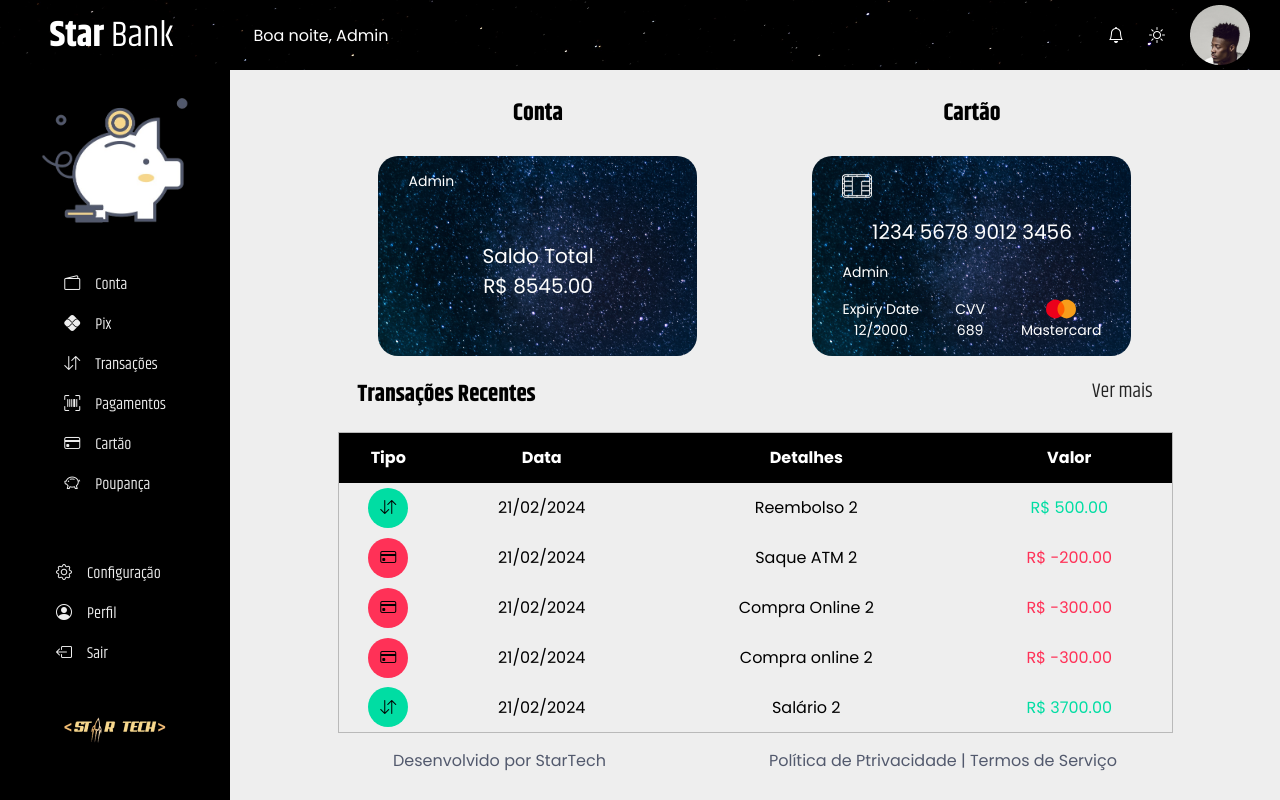
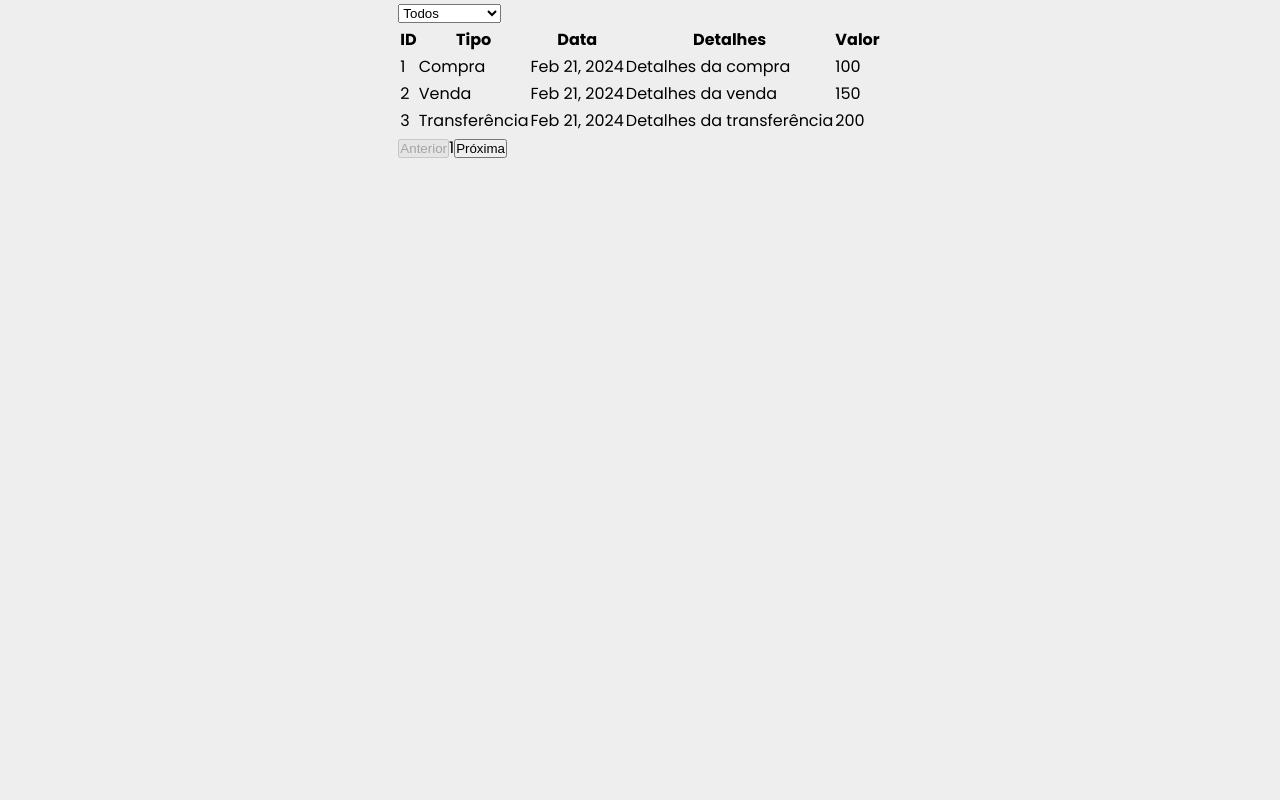
Before and after one commit to marina-barbosa/starbank-backend-v1, an Angular app: page /home in a window 1280 px wide. Built offline with nearby package versions, Linux system fonts and the light colour scheme.

Commit message:
feat: filtro de transaçoes funcional

```diff
--- a/src/app/app.component.html
+++ b/src/app/app.component.html
@@ -1,4 +1,5 @@
 <!-- <app-landing-page></app-landing-page> -->
 <!-- <app-home></app-home> -->
 <!-- <app-footer></app-footer> -->
-<router-outlet></router-outlet>
+<app-tabela-transacoes></app-tabela-transacoes>
+<!-- <router-outlet></router-outlet> -->
--- a/src/app/app.component.ts
+++ b/src/app/app.component.ts
@@ -1,18 +1,18 @@
 import { CommonModule } from '@angular/common';
 import { Component } from '@angular/core';
 import { FormsModule } from '@angular/forms';
-import { BrowserModule } from '@angular/platform-browser';
 import { RouterOutlet } from '@angular/router';
 import { HomeComponent } from "./dashboard/home/home.component";
 import { FooterComponent } from "./components/footer/footer.component";
 import { LandingPageComponent } from './components/landing-page/landing-page.component';
+import { TabelaTransacoesComponent } from './dashboard/tabela-transacoes/tabela-transacoes.component';
 
 @Component({
   selector: 'app-root',
   standalone: true,
   templateUrl: './app.component.html',
   styleUrl: './app.component.scss',
-  imports: [CommonModule, FormsModule, RouterOutlet, HomeComponent, FooterComponent, LandingPageComponent]
+  imports: [CommonModule, FormsModule, RouterOutlet, HomeComponent, FooterComponent, LandingPageComponent, TabelaTransacoesComponent]
 })
 export class AppComponent {
   title = 'StarPay';
--- /dev/null
+++ b/src/app/dashboard/tabela-transacoes/tabela-transacoes.component.html
@@ -0,0 +1,35 @@
+<div>
+  <select [(ngModel)]="filtroTipo" (change)="onFilterChange()">
+    <option value="todos">Todos</option>
+    <option value="Compra">Compra</option>
+    <option value="Venda">Venda</option>
+    <option value="Transferência">Transferência</option>
+  </select>
+</div>
+
+<table>
+  <thead>
+    <tr>
+      <th>ID</th>
+      <th>Tipo</th>
+      <th>Data</th>
+      <th>Detalhes</th>
+      <th>Valor</th>
+    </tr>
+  </thead>
+  <tbody>
+    <tr *ngFor="let transacao of getVisibleTransactions()">
+      <td>{{ transacao.id }}</td>
+      <td>{{ transacao.tipo }}</td>
+      <td>{{ transacao.data | date }}</td>
+      <td>{{ transacao.detalhes }}</td>
+      <td>{{ transacao.valor }}</td>
+    </tr>
+  </tbody>
+</table>
+
+<div class="pagination">
+  <button (click)="previousPage()" [disabled]="currentPage === 1">Anterior</button>
+  <span>{{ currentPage }}</span>
+  <button (click)="nextPage()" [disabled]="currentPage === getTotalPages().length">Próxima</button>
+</div>
--- /dev/null
+++ b/src/app/dashboard/tabela-transacoes/tabela-transacoes.component.ts
@@ -0,0 +1,74 @@
+import { CommonModule } from '@angular/common';
+import { Component } from '@angular/core';
+import { FormsModule } from '@angular/forms';
+
+@Component({
+  selector: 'app-tabela-transacoes',
+  standalone: true,
+  imports: [CommonModule, FormsModule],
+  templateUrl: './tabela-transacoes.component.html',
+  styleUrl: './tabela-transacoes.component.scss'
+})
+export class TabelaTransacoesComponent {
+
+  transacoes: {
+    id: number,
+    tipo: string,
+    data: Date,
+    detalhes: string,
+    valor: number
+  }[];
+
+  filtroTipo: string = 'todos';
+  pageSize: number = 3;
+  currentPage: number = 1;
+
+  constructor() {
+    this.transacoes = [
+      { id: 1, tipo: 'Compra', data: new Date(), detalhes: 'Detalhes da compra', valor: 100 },
+      { id: 2, tipo: 'Venda', data: new Date(), detalhes: 'Detalhes da venda', valor: 150 },
+      { id: 3, tipo: 'Transferência', data: new Date(), detalhes: 'Detalhes da transferência', valor: 200 },
+      { id: 4, tipo: 'Compra', data: new Date(), detalhes: 'Detalhes da compra', valor: 100 },
+      { id: 5, tipo: 'Venda', data: new Date(), detalhes: 'Detalhes da venda', valor: 150 },
+      { id: 6, tipo: 'Transferência', data: new Date(), detalhes: 'Detalhes da transferência', valor: 200 },
+      { id: 7, tipo: 'Transferência', data: new Date(), detalhes: 'Detalhes da transferência', valor: 100 },
+      { id: 8, tipo: 'Venda', data: new Date(), detalhes: 'Detalhes da venda', valor: 150 },
+      { id: 9, tipo: 'Transferência', data: new Date(), detalhes: 'Detalhes da transferência', valor: 200 },
+    ];
+  }
+
+  getTotalPages(): number[] {
+    const total = Math.ceil(this.getFilteredTransactions().length / this.pageSize);
+    return Array(total).fill(0).map((x, i) => i + 1);
+  }
+
+  getVisibleTransactions(): any[] {
+    const startIndex = (this.currentPage - 1) * this.pageSize;
+    return this.getFilteredTransactions().slice(startIndex, startIndex + this.pageSize);
+  }
+
+  getFilteredTransactions(): any[] {
+    if (this.filtroTipo === 'todos') {
+      return this.transacoes;
+    } else {
+      return this.transacoes.filter(transacao => transacao.tipo === this.filtroTipo);
+    }
+  }
+
+  previousPage(): void {
+    if (this.currentPage > 1) {
+      this.currentPage--;
+    }
+  }
+
+  nextPage(): void {
+    if (this.currentPage < this.getTotalPages().length) {
+      this.currentPage++;
+    }
+  }
+
+  onFilterChange(): void {
+    this.currentPage = 1; // reset da page
+  }
+
+}
```
Also changed, not shown: src/app/filter-transactions.pipe.ts (added, +16 -0 lines), src/app/dashboard/tabela-transacoes/tabela-transacoes.component.scss (added), 2 other files (tests, documents, lock files or other folders).
